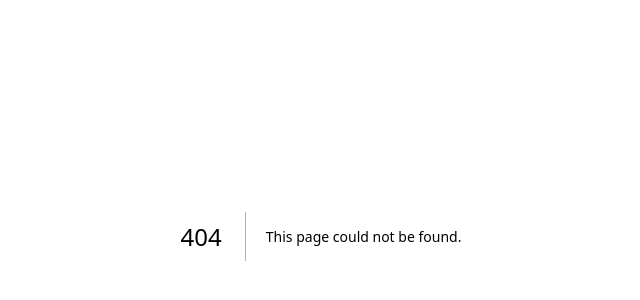
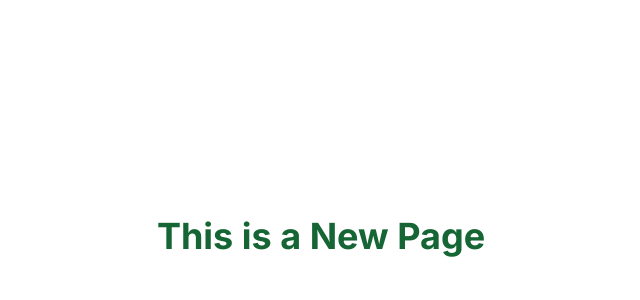
Before and after one commit to Aayman-star/artuso101, a Next.js app: page /newpage in a window 1280 px wide. Before the commit this address had no page. Shown: the part 164-464 px from the top of the page, without its empty margins (319-959 px from the left). Built offline with nearby package versions, Linux system fonts and the light colour scheme.

Commit message:
commit afte adding a new folder

```diff
--- /dev/null
+++ b/src/app/newpage/page.tsx
@@ -0,0 +1,11 @@
+import React from 'react';
+
+const Page = () => {
+  return (
+    <div className='flex min-h-screen flex-col items-center justify-center bg-white'>
+      <h1 className='text-4xl font-bold text-green-800'>This is a New Page</h1>
+    </div>
+  );
+};
+
+export default Page;
--- a/src/app/page.tsx
+++ b/src/app/page.tsx
@@ -10,6 +10,7 @@ export default function Home() {
   const increaseNumber = () => {
     setMyNumber((prev) => prev + 1);
   };
+
   return (
     <main className='flex min-h-screen flex-col items-center justify-evenly p-24'>
       <h1 className='bg-amber-800 p-2 text-2xl text-slate-50'>
```
